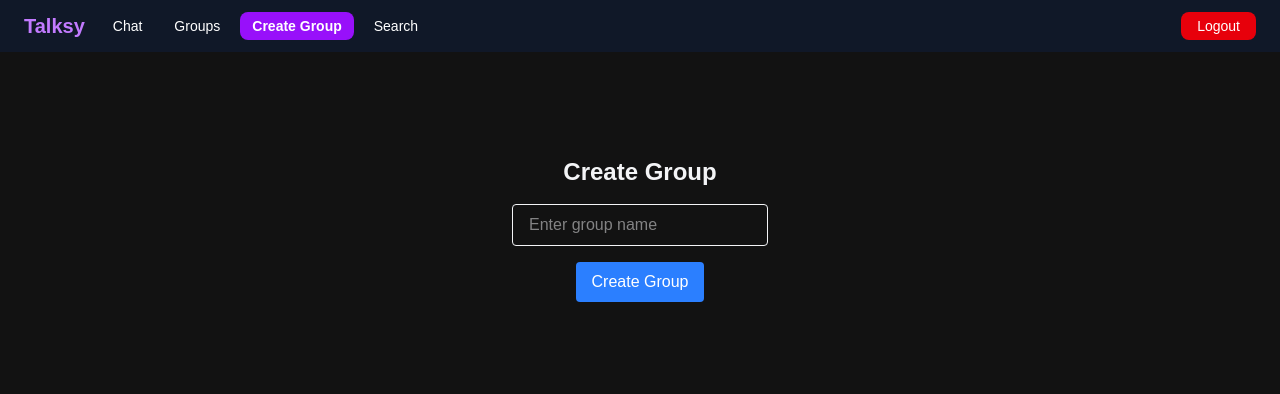
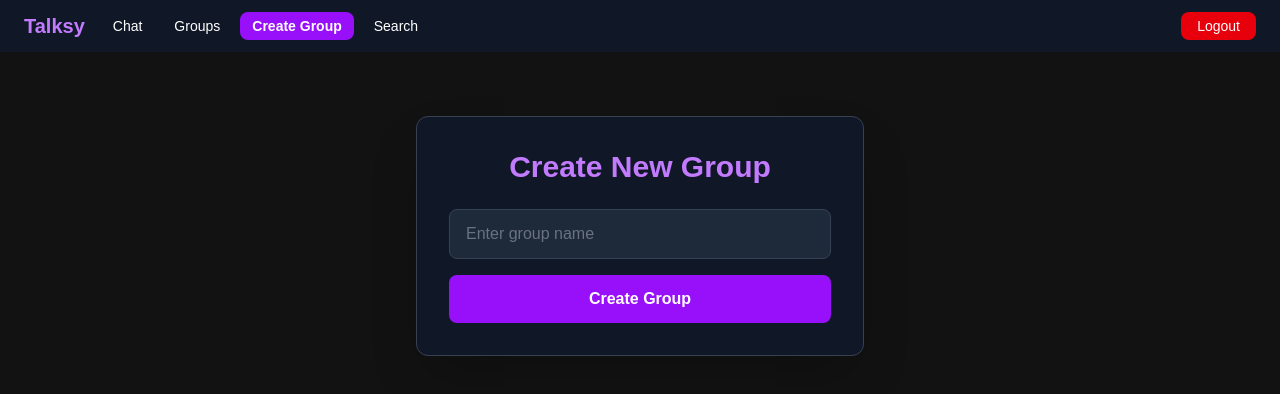
Before and after one commit to umair379/Talksy, a Next.js app: page /create-group in a window 1280 px wide. Shown: the top 394 px of the page. Built offline with nearby package versions, Linux system fonts and the light colour scheme; no server answers; sample sign-in values are in the browser's storage.

Commit message:
Update page.tsx

```diff
--- a/src/app/create-group/page.tsx
+++ b/src/app/create-group/page.tsx
@@ -7,6 +7,7 @@ import { onAuthStateChanged, User as FirebaseUser } from "firebase/auth";
 export default function CreateGroupPage() {
   const [groupName, setGroupName] = useState("");
   const [currentUser, setCurrentUser] = useState<FirebaseUser | null>(null);
+  const [loading, setLoading] = useState(false); // Loading state add kiya
 
   useEffect(() => {
     const unsub = onAuthStateChanged(auth, (user) => {
@@ -16,13 +17,16 @@ export default function CreateGroupPage() {
   }, []);
 
   const handleCreateGroup = async () => {
-    if (!groupName || !currentUser) {
+    if (!groupName.trim() || !currentUser) {
       alert("Please enter group name and make sure you are logged in.");
       return;
     }
 
+    setLoading(true);
+
+    try {
         await addDoc(collection(db, "groups"), {
-      name: groupName,
+          name: groupName.trim(),
           admin: currentUser.uid,
           members: [currentUser.uid],
           createdAt: serverTimestamp(),
@@ -30,23 +34,51 @@ export default function CreateGroupPage() {
 
         alert("Group created successfully!");
         setGroupName("");
+    } catch (error) {
+        console.error("Error creating group:", error);
+        alert("Failed to create group.");
+    } finally {
+        setLoading(false);
+    }
   };
 
   return (
-    <div className="flex flex-col items-center mt-20 gap-4">
-      <h1 className="text-2xl font-bold">Create Group</h1>
+    // 📱 Responsiveness: Form container centered (mx-auto), max-width set, responsive padding (p-4/sm:p-8)
+    // 🎨 Theme Change: Dark background, dark border, shadow
+    <div className="max-w-md mx-auto p-4 sm:p-8 mt-10 bg-gray-900 rounded-xl shadow-2xl border border-gray-700">
+
+      {/* 🎨 Theme Change: Purple Heading */}
+      <h1 className="text-3xl font-extrabold text-center mb-6 text-purple-400">
+        Create New Group
+      </h1>
+
+      <div className="flex flex-col gap-4">
         <input
-        className="border px-4 py-2 rounded w-64"
+          // 📱 Responsiveness: Full width on all screens (w-full)
+          // 🎨 Theme Change: Dark input background, purple focus ring
+          className="w-full border border-gray-700 px-4 py-3 rounded-lg bg-gray-800 text-white placeholder-gray-500 focus:ring-2 focus:ring-purple-500 focus:border-purple-500 outline-none transition"
           placeholder="Enter group name"
           value={groupName}
           onChange={(e) => setGroupName(e.target.value)}
         />
         <button
           onClick={handleCreateGroup}
-        className="bg-blue-500 text-white px-4 py-2 rounded"
+          disabled={loading}
+          // 🎨 Theme Change: Purple button
+          // 📱 Responsiveness: Full width on mobile (w-full)
+          className={`w-full text-white px-4 py-3 rounded-lg font-semibold transition ${
+            loading ? "bg-gray-600 cursor-not-allowed" : "bg-purple-600 hover:bg-purple-700"
+          }`}
         >
-        Create Group
+          {loading ? "Creating..." : "Create Group"}
         </button>
+
+        {!currentUser && (
+            <p className="text-sm text-red-400 text-center mt-2">
+                Please log in to create a group.
+            </p>
+        )}
+      </div>
     </div>
   );
 }
```
Lines whose indentation alone changed are shown as unchanged.
